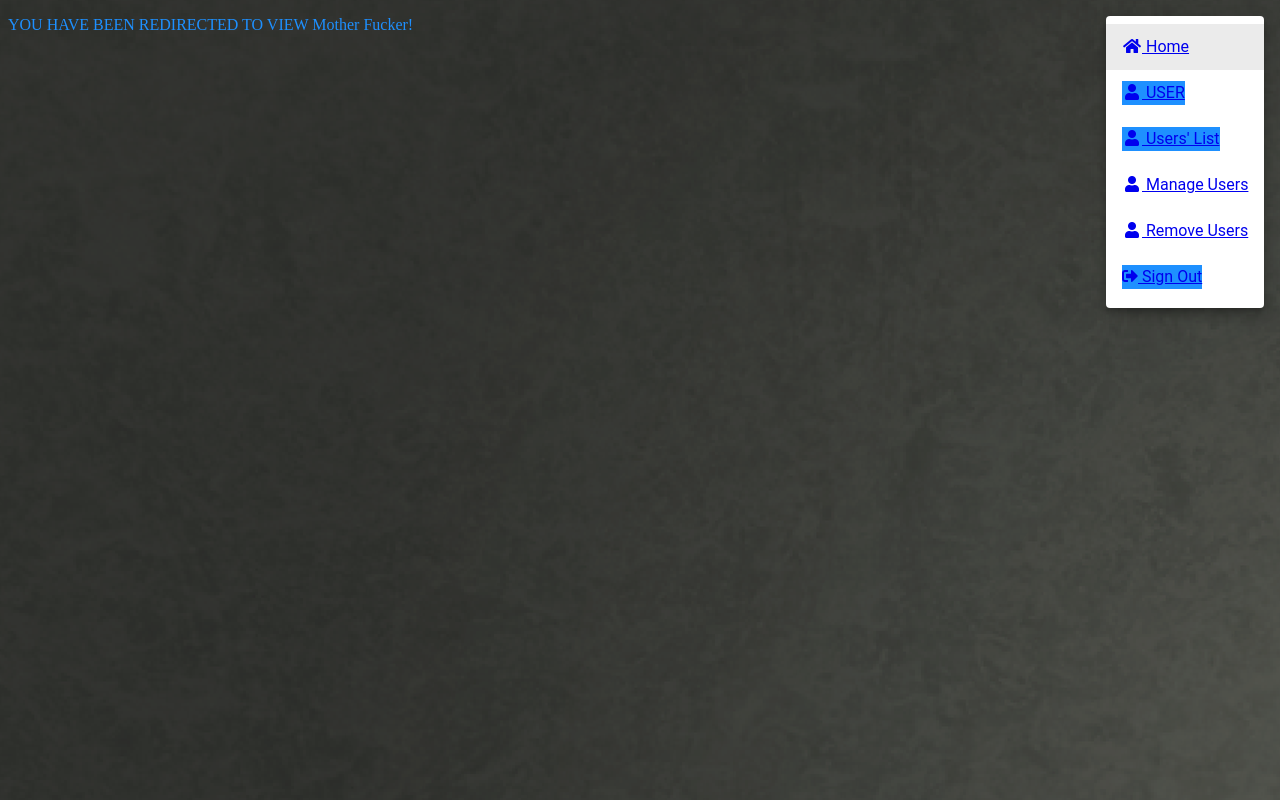
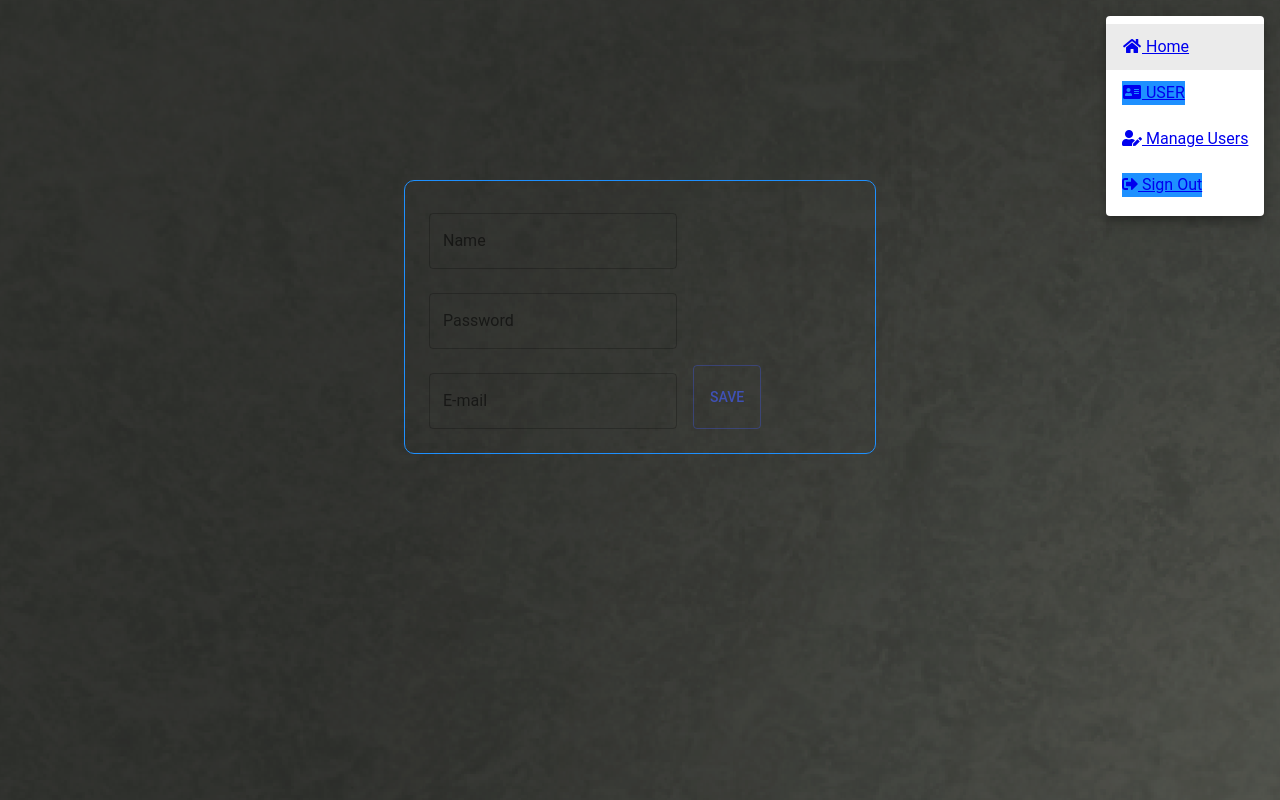
Before and after one commit to dmitriykunev/test_login, a React (Create React App) app: page /usersView in a window 1280 px wide. Both pictures are taken after a click on the button "USER MENU". Built offline with nearby package versions, Linux system fonts and the light colour scheme; no server answers.

Commit message:
Try to show on the UI the UsersEdit component

```diff
--- a/src/components/data_transaction.js
+++ b/src/components/data_transaction.js
@@ -12,6 +12,9 @@ class DataTransaction {
    token(payload) {
        return axios.post(URL + '/token', payload);
    }
+   modify(payload) {
+       return axios.put(URL + '/modify', payload);
+   }
    getUsers() {
        return axios.get(URL + '/getUsers');
    }
--- a/src/components/navbar.js
+++ b/src/components/navbar.js
@@ -48,16 +48,10 @@ class NavBar extends Component {
                         <NavLink to='/content'><i className="fa fa-fw fa-home"></i> Home</NavLink>
                     </MenuItem>
                     <MenuItem onClick={this.handleClose}>
-                        <NavLink to='/usersView'><i className="fa fa-fw fa-user"></i> USER</NavLink>
+                        <NavLink to='/usersView'><i className="fa fa-fw fa-address-card"></i> USER</NavLink>
                     </MenuItem>
                     <MenuItem onClick={this.handleClose}>
-                        <NavLink to='/usersView'><i className="fa fa-fw fa-user"></i> Users' List</NavLink>
-                    </MenuItem>
-                    <MenuItem onClick={this.handleClose}>
-                        <NavLink to={"/usersEdit"}><i className="fa fa-fw fa-user"></i> Manage Users</NavLink>
-                    </MenuItem>
-                    <MenuItem onClick={this.handleClose}>
-                        <NavLink to={"/usersRemove"}><i className="fa fa-fw fa-user"></i> Remove Users</NavLink>
+                        <NavLink to={"/usersEdit"}><i className="fa fa-fw fa-user-edit"></i> Manage Users</NavLink>
                     </MenuItem>
                     <MenuItem onClick={this.handleClose}>
                         <NavLink to='/' onClick={this.signOut}>
--- a/src/components/usersEdit.js
+++ b/src/components/usersEdit.js
@@ -1,17 +1,94 @@
 import React, {Component} from 'react';
 import '../index.css';
-// import DataTransaction from "./data_transaction.js";
+import DataTransaction from "./data_transaction.js";
 import NavBar from "./navbar";
+import UsersForm from './usersForm.js';
+
 
 class UsersEdit extends Component {
+    constructor(props) {
+        super(props);
+        const token = localStorage.getItem('token');
+        this.checkStateValid({"token": token});
+        this.state = {
+            token: '',
+            userName: '',
+            passwd: '',
+            email: '',
+            usersArray: []
+        };
+    }
+
+    getUsersArray = async() => {
+        return await DataTransaction.getUsers;
+    };
+
+    userListGenerator = () => {
+        const data = this.getUsersArray();
+        if(data) {
+        this.setState({
+            usersArray: data
+        });
+            return true }
+                else {
+                      return false
+        }
+    };
+
+    checkStateValid = async (token) => {
+        if (token) {
+            const {data} = await DataTransaction.token(token);
+            const newToken = localStorage.getItem('token');
+            if (data) {
+                this.setState({
+                    token: newToken,
+                    userName: data.userName,
+                    passwd: data.passwd,
+                    email: data.email
+                })
+            } else {
+                this.props.history.push('/login')
+            }
+        }
+        return false
+    };
+
+    handlePage = (array) => {
+        if(array) {
+            array.forEach(function(object) {
+                return object;
+            })
+        } else {
+            return (
+                <div>
+                    <p> Data is not available</p>
+                </div>
+            )
+        }
+    };
+
+    screenList = () => {
+            const screenData = this.state.usersArray.map(function(elem) {
+                return (
+                        <div>
+                            <UsersForm userName={elem.userName} passwd={elem.passwd} email={elem.email} />
+                        </div>
+                )
+            });
+        this.handlePage(screenData);
+    };
 
     render() {
+        const screen = this.screenList;
         return (
             <div>
                 <NavBar />
-                <div><p>YOU HAVE BEEN REDIRECTED to Edit Mother Fucker!</p></div>
+                {console.log(screen)}
+            {/*{screen}*/}
             </div>
-        )}
+        )
+
+    };
 }
 
 export default UsersEdit;
--- /dev/null
+++ b/src/components/usersForm.js
@@ -0,0 +1,114 @@
+import React, {Component} from 'react';
+import '../index.css';
+import DataTransaction from "./data_transaction.js";
+import TextField from '@material-ui/core/TextField';
+import Button from '@material-ui/core/Button';
+import { withStyles } from '@material-ui/core/styles';
+import NavBar from "./navbar";
+
+const styles = theme => ({
+    container: {
+        display: 'flex',
+        flexWrap: 'wrap',
+    },
+    textField: {
+        marginLeft: theme.spacing.unit,
+        marginRight: theme.spacing.unit,
+    },
+    button: {
+        margin: theme.spacing.unit,
+    },
+    input: {
+        display: 'none',
+    },
+    dense: {
+        marginTop: 16,
+    },
+    menu: {
+        width: 200,
+    },
+});
+
+class UsersForm extends Component {
+    constructor(props) {
+        super(props);
+        this.state = {
+            userName: this.props.userName,
+            passwd: this.props.passwd,
+            token: this.props.token,
+            email: this.props.email
+        };
+    }
+
+
+handleChangeUserName = event => {
+    this.setState({
+        userName: event.target.value,
+    });
+};
+
+handleChangePassword = event => {
+    this.setState({
+        passwd: event.target.value,
+    });
+};
+
+handleChangeEmail = event => {
+    this.setState({
+        email: event.target.value,
+    });
+};
+
+handleSaveUser = async () => {
+    const data = this.state;
+    await DataTransaction.modify(data);
+};
+
+render() {
+    const {classes} = this.props;
+
+    return (
+        <div>
+            <NavBar/>
+            <div>
+                <form className={classes.container} noValidate autoComplete="off">
+                    <TextField
+                        id="outlined-name"
+                        label="Name"
+                        className={classes.textField}
+                        value={this.state.userName}
+                        onChange={this.handleChangeUserName}
+                        margin="normal"
+                        variant="outlined"
+                    />
+                    <TextField
+                        id="outlined-name"
+                        label="Password"
+                        className={classes.textField}
+                        value={this.state.passwd}
+                        onChange={this.handleChangePassword}
+                        margin="normal"
+                        variant="outlined"
+                    />
+                    <TextField
+                        id="outlined-name"
+                        label="E-mail"
+                        className={classes.textField}
+                        value={this.state.email}
+                        onChange={this.handleChangeEmail}
+                        margin="normal"
+                        variant="outlined"
+                    />
+                    <Button variant="outlined" color="primary" className={classes.button} onClick={this.handleSaveUser}>
+                        Save
+                    </Button>
+                </form>
+            </div>
+
+        </div>
+
+    )
+};
+}
+
+export default withStyles(styles)(UsersForm);
--- a/src/components/usersView.js
+++ b/src/components/usersView.js
@@ -2,23 +2,131 @@ import React, {Component} from 'react';
 import '../index.css';
 import DataTransaction from "./data_transaction.js";
 import NavBar from "./navbar";
+import TextField from '@material-ui/core/TextField';
+import Button from '@material-ui/core/Button';
+import { withStyles } from '@material-ui/core/styles';
+
+const styles = theme => ({
+    container: {
+        display: 'flex',
+        flexWrap: 'wrap',
+    },
+    textField: {
+        marginLeft: theme.spacing.unit,
+        marginRight: theme.spacing.unit,
+    },
+    button: {
+        margin: theme.spacing.unit,
+    },
+    input: {
+        display: 'none',
+    },
+    dense: {
+        marginTop: 16,
+    },
+    menu: {
+        width: 200,
+    },
+});
 
 class UsersView extends Component {
+    constructor(props) {
+        super(props);
+        const token = localStorage.getItem('token');
+        this.checkStateValid({"token": token});
+        this.state = {
+            userName: '',
+            passwd: '',
+            token: token,
+            email: ''
+        };
+    }
 
-    handleList = async () => {
-        let data = await DataTransaction.getUsers;
-        console.log(data);
+    handleChangeUserName = event => {
+        this.setState({
+            userName: event.target.value,
+        });
+    };
+
+    handleChangePassword = event => {
+        this.setState({
+            passwd: event.target.value,
+        });
+    };
+
+    handleChangeEmail = event => {
+        this.setState({
+            email: event.target.value,
+        });
+    };
+
+    handleSave = async () => {
+        const data = this.state;
+        await DataTransaction.modify(data);
+    };
+
+    checkStateValid = async (token) => {
+        if (token) {
+            const {data} = await DataTransaction.token(token);
+            const newToken = localStorage.getItem('token');
+            if (data) {
+                this.setState({
+                    token: newToken,
+                    userName: data.userName,
+                    passwd: data.passwd,
+                    email: data.email
+                })
+            } else {
+                this.props.history.push('/login')
+            }
+        }
+        return false
     };
 
     render() {
+        const {classes} = this.props;
         return (
             <div>
-                <NavBar />
-                <div><p>YOU HAVE BEEN REDIRECTED TO VIEW Mother Fucker!</p></div>
+                <NavBar/>
+                <div>
+                    <form className={classes.container} noValidate autoComplete="off">
+                        <TextField
+                            id="outlined-name"
+                            label="Name"
+                            className={classes.textField}
+                            value={this.state.userName}
+                            onChange={this.handleChangeUserName}
+                            margin="normal"
+                            variant="outlined"
+                        />
+                        <TextField
+                            id="outlined-name"
+                            label="Password"
+                            className={classes.textField}
+                            value={this.state.passwd}
+                            onChange={this.handleChangePassword}
+                            margin="normal"
+                            variant="outlined"
+                        />
+                        <TextField
+                            id="outlined-name"
+                            label="E-mail"
+                            className={classes.textField}
+                            value={this.state.email}
+                            onChange={this.handleChangeEmail}
+                            margin="normal"
+                            variant="outlined"
+                        />
+                        <Button variant="outlined" color="primary" className={classes.button} onClick={this.handleSave}>
+                            Save
+                        </Button>
+                    </form>
+                </div>
 
             </div>
 
-        )};
+        )
+    };
 }
 
-export default UsersView;
+export default withStyles(styles)(UsersView);
--- a/src/index.css
+++ b/src/index.css
@@ -80,6 +80,7 @@ h3 {
 
 body {
     background-image: url("./images/background.png");
+    /*background-color: darkslategray;*/
 }
 
 .active {
```
Also changed, not shown: 1 other file (tests, documents, lock files or other folders).
